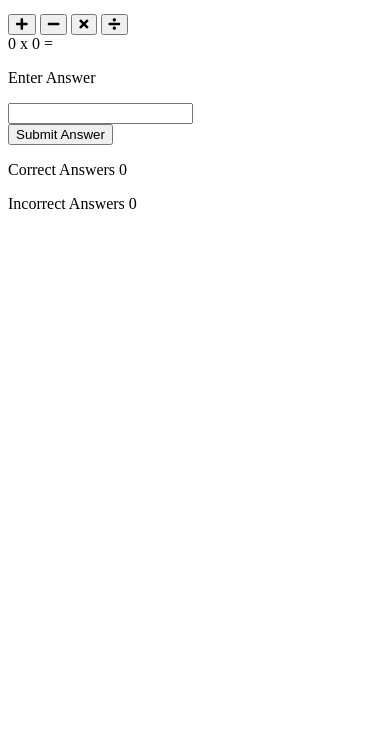
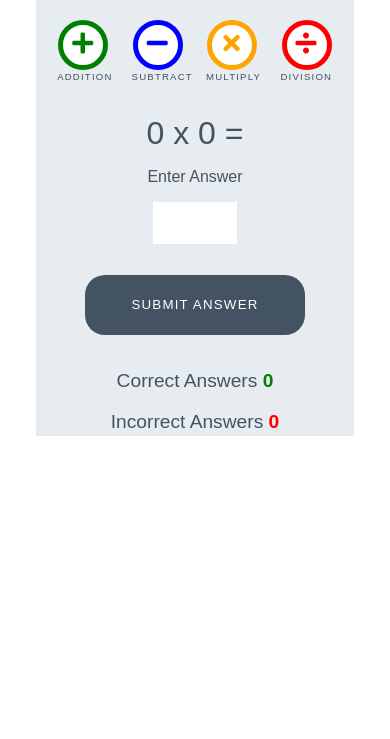
Before and after one commit to EVondrus/love-maths, a plain HTML site: page index.html in a window 390 px wide. Shown: the part 105-844 px from the top of the page. Drawn offline with Linux system fonts and the light colour scheme; a web font is replaced by a local one.

Commit message:
Add styles for  Game area

```diff
--- a/assets/css/style.css
+++ b/assets/css/style.css
@@ -0,0 +1,252 @@
+/* --------- Global style */
+
+body {
+    background-color: white;
+    font-family: "Raleway", sans-serif;
+    color: #445361;
+    text-align: center;
+}
+
+/* --------- Heading */
+
+.heading {
+    text-align: center;
+    font-size: 2.5rem;
+}
+
+.logo {
+    height: 40px;
+    padding-right: 5px;
+}
+
+/* --------- Game layout */
+
+.game-area {
+    background-color: #E6ECF0;
+    box-sizing: border-box;
+    width: 85%;
+    height: 65vh;
+    max-height: 450px;
+    max-width: 830px;
+    margin-left: auto;
+    margin-right: auto;
+    padding: 1%;
+}
+
+.question-area {
+    width: 50%;
+    font-size: 2rem;
+    margin: auto;
+    padding: 50px 0;
+}
+
+.question-area span {
+    padding: 0 15px;
+}
+
+.score-area {
+    margin: 5px auto;
+    width: 60%;
+    font-size: 1.2rem;
+}
+
+.controls-area {
+    width: 85%;
+    margin: 30px auto;
+}
+
+#score {
+    color: green;
+    font-weight: bold;
+}
+
+#incorrect {
+    color: red;
+    font-weight: bold;
+}
+
+.answer-message {
+    display: none;
+    font-size: 1rem;
+}
+
+#answer-box {
+    border: none;
+    color: #445361;
+    display: inline-block;
+    height: 40px;
+    width: 80px;
+    font-size: 1.2rem;
+}
+
+.scores {
+    display: inline-block;
+    padding: 25px;
+}
+
+/* --------- Buttons */
+
+.btn {
+    width: 220px;
+    height: 60px;
+    font-family: "Raleway", sans-serif;
+    text-transform: uppercase;
+    letter-spacing: 1.2px;
+    color: white;
+}
+
+.btn:focus {
+    outline: none;
+}
+
+.btn--big {
+    padding-top: 10px;
+    border-radius: 50%;
+    background-color: white;
+    border: 10px solid;
+    width: 100px;
+    height: 100px;
+    font-size: 3.2rem;
+    margin: 0 30px;
+    transition: all 0.5s;
+}
+
+.btn--big::after{
+    content: attr(data-type);
+    font-size: 1rem;
+    color: #445361;
+    position: relative;
+    left: -0.5em;
+}
+
+.btn--blue {
+    border-color: blue;
+    color: blue;
+}
+
+.btn--blue:active,
+.btn--blue:hover {
+    background-color: darkblue;
+    color: white;
+}
+
+.btn--orange {
+    border-color: orange;
+    color: orange;
+}
+
+.btn--orange:active,
+.btn--orange:hover {
+    background-color: darkorange;
+    color: white;
+}
+
+.btn--red {
+    border-color: red;
+    color: red;
+}
+
+.btn--red:active,
+.btn--red:hover {
+    background-color: darkred;
+    color: white;
+}
+
+.btn--green {
+    border-color: green;
+    color: green;
+}
+
+.btn--green:active,
+.btn--green:hover {
+    background-color: darkgreen;
+    color: white;
+}
+
+.btn--gray {
+    margin-top: 25px;
+    background-color: #445361;
+    border: 1px transparent;
+    border-radius: 20px;
+}
+
+.btn--gray:active,
+.btn--gray:hover {
+    background-color: #0d1013;
+}
+
+/* --------- Media queries */
+
+@media (max-width: 414px) {
+    .controls-area {
+        width: 100%;
+    }
+
+    .btn--big {
+        margin: 0 10px;
+        padding: 5px;
+        border: 5px solid;
+        width: 50px;
+        height: 50px;
+        font-size: 1.5rem;
+    }
+
+    .btn--big::after {
+        font-size: 0.6rem;
+        left: -0.7rem;
+    }
+
+    .question-area {
+        padding: 10% 0;
+        width: 100%;
+    }
+
+    .question-area span {
+        padding: 0;
+    }
+
+    .answer-message {
+        display: block;
+    }
+
+    #answer-box {
+        display: block;
+        margin: 0 auto;
+    }
+    .btn--gray {
+        margin-top: 0;
+    }
+
+    .score-area {
+        width: 100%;
+    }
+
+    .scores {
+        margin: 0.5em auto;
+        display: block;
+        padding: 5px;
+    }
+
+    .heading {
+        font-size: 2rem;
+    }
+}
+
+@media (max-width: 320px) {
+    .game-area {
+        height: 70vh;
+    }
+
+    .controls-area {
+        width: 75%;
+        margin: 10px auto;
+    }
+
+    .btn--big {
+        margin: 10px 10px;
+    }
+    .question-area {
+        padding: 10px 0;
+    }
+
+}
--- a/index.html
+++ b/index.html
@@ -3,34 +3,39 @@
 <head>
     <meta charset="UTF-8">
     <meta name="viewport" content="width=device-width, initial-scale=1.0">
+
     <!--Font awesome and Google fonts-->
     <link rel="stylesheet" href="https://use.fontawesome.com/releases/v5.7.2/css/all.css"
     integrity="sha384-fnmOCqbTlWIlj8LyTjo7mOUStjsKC4pOpQbqyi7RrhN7udi9RwhKkMHpvLbHG9Sr"
     crossorigin="anonymous">
-    <link href="https://fonts.googleapis.com/css?family=Raleway%7CRighteous" rel="stylesheet">
+    <link href="https://fonts.googleapisc.om/css?family=Raleway%7CRighteous" rel="stylesheet">
+
     <link rel="stylesheet" href="assets/css/style.css">
     <title>Document</title>
+
 </head>
 <body>
     <h1 class="heading">
         <img class="logo" src="assets/images/logo.png" alt="logo">
-    </h1>
+   Love Maths </h1>
+
 <!-- Game Area-->
     <div class="game-area">
         <div class="controls-area">
-            <button class="btn btn--big btn--green">
+            <button data-type ="addition" class ="btn btn--big btn--green">
                 <i class="fas fa-plus"></i>
             </button>
-            <button class="btn btn--big btn--blue">
+            <button data-type ="subtract" class="btn btn--big btn--blue">
                 <i class="fas fa-minus"></i>
             </button>
-            <button class="btn btn--big btn--orange">
+            <button data-type="multiply" class="btn btn--big btn--orange">
                 <i class="fas fa-times"></i>
             </button>
-            <button class="btn btn--big btn--red">
+            <button data-type="division" class="btn btn--big btn--red">
                 <i class="fas fa-divide"></i>
             </button>
-<!--Qustion Area-->
+
+<!--Question Area-->
             <div class="question-area">
                 <span id="operand1">0</span>
                 <span id="operator">x</span>
@@ -39,14 +44,15 @@
                 <p class="answer-message">Enter Answer</p>
                 <input type="number" id="answer-box">
             </div>
-            <button class="btn btn--gray">Submit Answer</button>
+            <button data-type="submit" class="btn btn--gray">Submit Answer</button>
     </div>
+
+    <!--Score Area-->
     <div class="score-area">
-        <p class="scores">Correct Answers <span id="score">0</span>
-        </p>
-        <p class="scores">Incorrect Answers <span id="incorrect">0</span>
-        </p>
+        <p class="scores">Correct Answers <span id="score">0</span></p>
+        <p class="scores">Incorrect Answers <span id="incorrect">0</span></p>
     </div>
+
     <script src="assets/js/script.js"</script>
 </body>
 </html>
```
